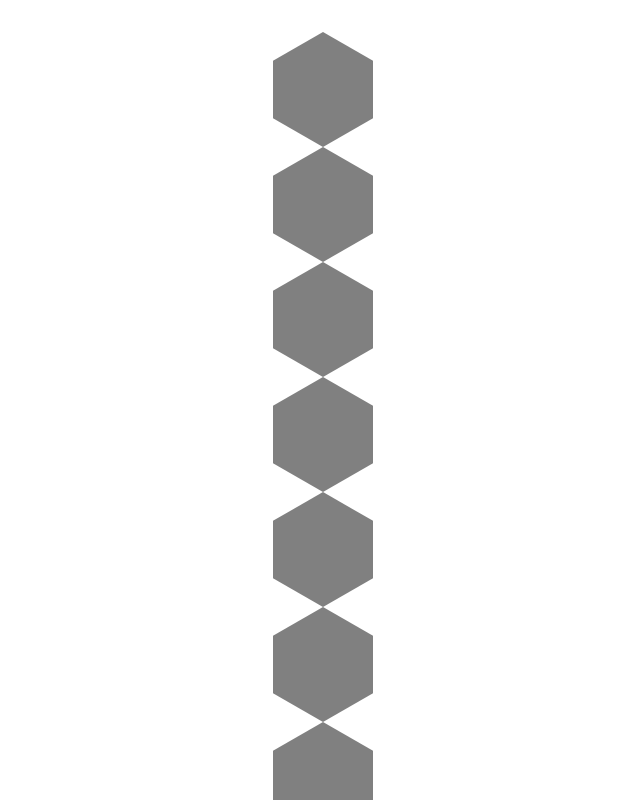
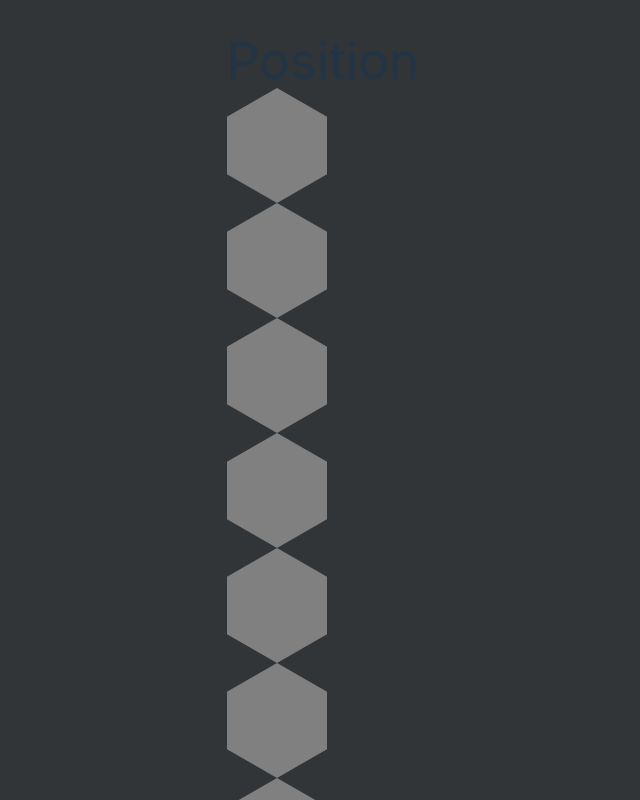
Before and after one commit to NivOzer/tft-planner, a React (Vite) app: page / in a window 1280 px wide. Shown: the top 800 px of the page, without its empty margins (317-957 px from the left). Built offline with nearby package versions, Linux system fonts and the light colour scheme.

Commit message:
Added structure and CSS

```diff
--- a/src/App.jsx
+++ b/src/App.jsx
@@ -1,14 +1,15 @@
 import { useState } from 'react'
 
 import './App.css'
-import HexagonGrid from './components/HexagonGrid'
+
+import Position from './components/Position'
 
 function App() {
   const [count, setCount] = useState(0)
 
   return (
     <>
-      <HexagonGrid/>
+      <Position/>
     </>
   )
 }
--- /dev/null
+++ b/src/components/Position.jsx
@@ -0,0 +1,13 @@
+import React from 'react'
+import HexagonGrid from './HexagonGrid'
+
+export default function Position() {
+  return (
+    <div className='border-solid border-white border-2 '>
+        <div className='pb-8 px-8'>
+        <h1 className='font-semibold p-8 text-white'>Position</h1>
+        <HexagonGrid/>
+        </div>
+    </div>
+  )
+}
--- a/src/index.css
+++ b/src/index.css
@@ -60,7 +60,7 @@ button:focus-visible {
 @media (prefers-color-scheme: light) {
   :root {
     color: #213547;
-    background-color: #ffffff;
+    background-color: #323537;
   }
   a:hover {
     color: #747bff;
```
